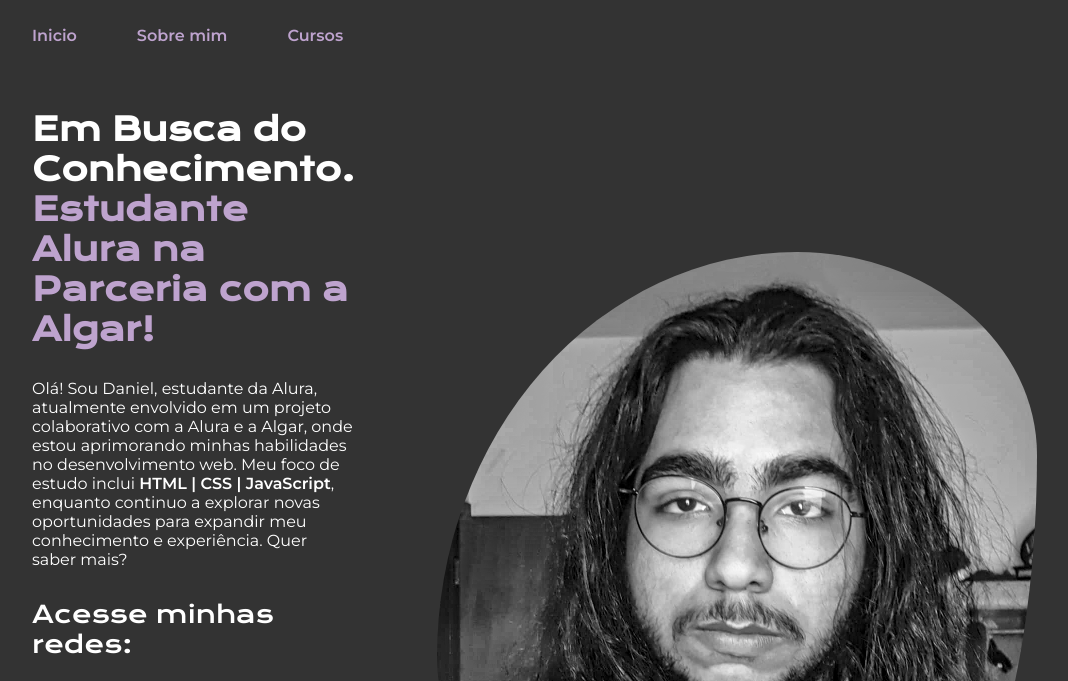
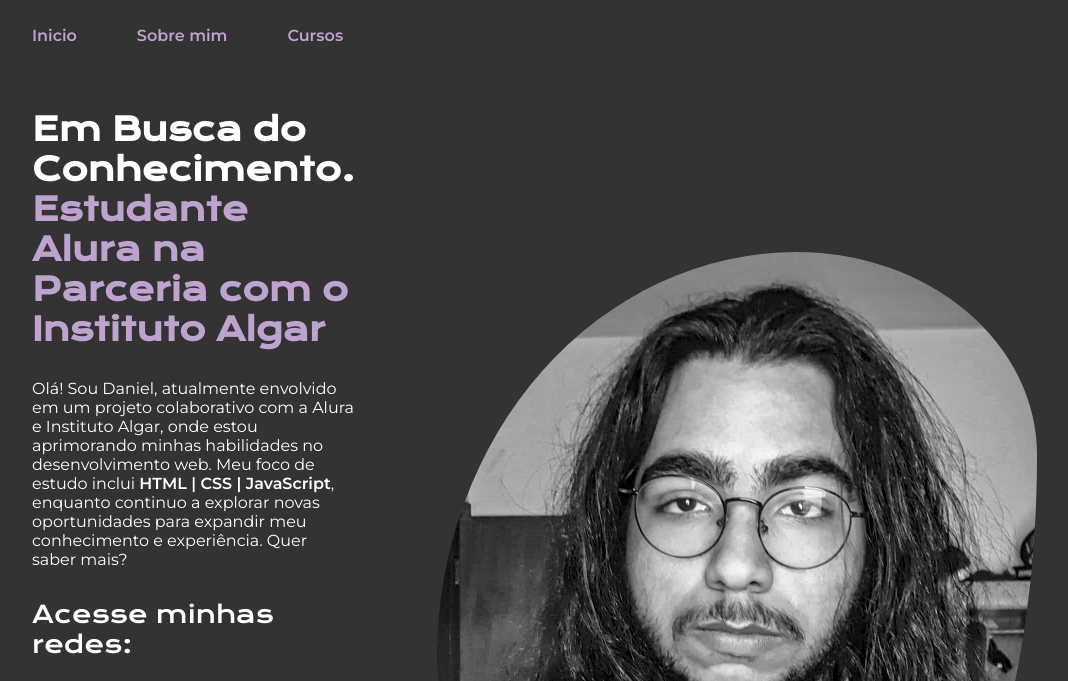
Before and after one commit to DanielGsou/primeiroportfolio, a plain HTML site: page index.html in a window 1280 px wide. Shown: the top 681 px of the page, without its empty margins (160-1228 px from the left). Drawn offline with nearby package versions, Linux system fonts and the light colour scheme.

Commit message:
Instituto Algar

```diff
--- a/index.html
+++ b/index.html
@@ -17,8 +17,8 @@
     </header>
     <main class="apresentacao">
         <section class="apresentacao__conteudo">
-            <h1 class="apresentacao__conteudo__titulo">Em Busca do Conhecimento. <strong class="titulo-distaque">Estudante Alura na Parceria com a Algar!</strong></h1>
-            <p class="apresentacao__conteudo__texto">Olá! Sou Daniel, estudante da Alura, atualmente envolvido em um projeto colaborativo com a Alura e a Algar, onde estou aprimorando minhas habilidades no desenvolvimento web. Meu foco de estudo inclui <strong>HTML | CSS | JavaScript</strong>, enquanto continuo a explorar novas oportunidades para expandir meu conhecimento e experiência. Quer saber mais?
+            <h1 class="apresentacao__conteudo__titulo">Em Busca do Conhecimento. <strong class="titulo-distaque">Estudante Alura na Parceria com o Instituto Algar</strong></h1>
+            <p class="apresentacao__conteudo__texto">Olá! Sou Daniel, atualmente envolvido em um projeto colaborativo com a Alura e Instituto Algar, onde estou aprimorando minhas habilidades no desenvolvimento web. Meu foco de estudo inclui <strong>HTML | CSS | JavaScript</strong>, enquanto continuo a explorar novas oportunidades para expandir meu conhecimento e experiência. Quer saber mais?
             </p>
             <div class="apresentacao__links">
                 <h2 class="apresentacao__links__subtitulo">Acesse minhas redes:</h2>
```
Also changed, not shown: about.html (+1 -1 lines).
